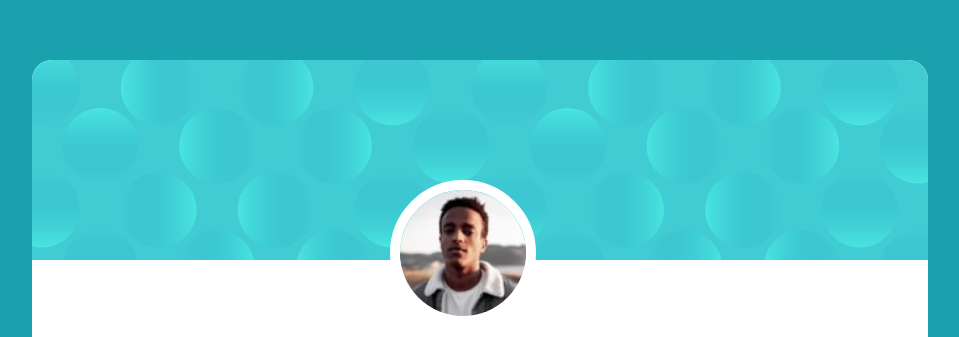
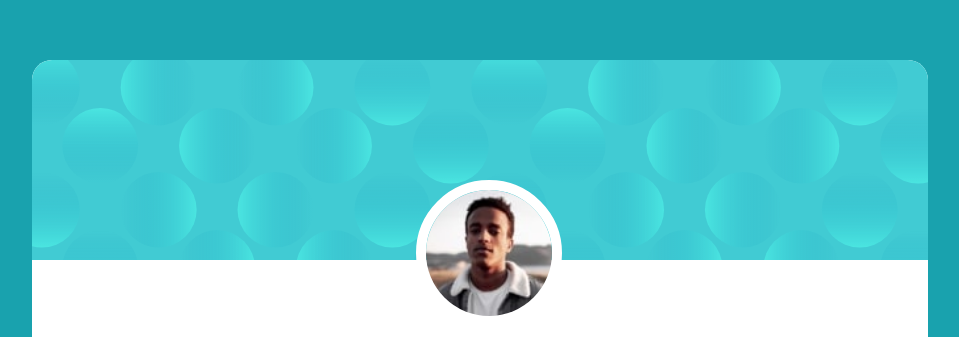
Before and after one commit to YasminFerreira0/Profile-card-component, a plain HTML site: page index.html in a window 1280 px wide. Shown: the part 140-477 px from the top of the page, without its empty margins (160-1119 px from the left). Drawn offline with Linux system fonts and the light colour scheme.

Commit message:
Update style.css

```diff
--- a/css/style.css
+++ b/css/style.css
@@ -104,7 +104,7 @@ body {
         border-radius: 50%;
         position: absolute;
         top: 40vh;
-        left: 43vw;
+        left: 45vw;
         width: 7em;
     }
 
```
